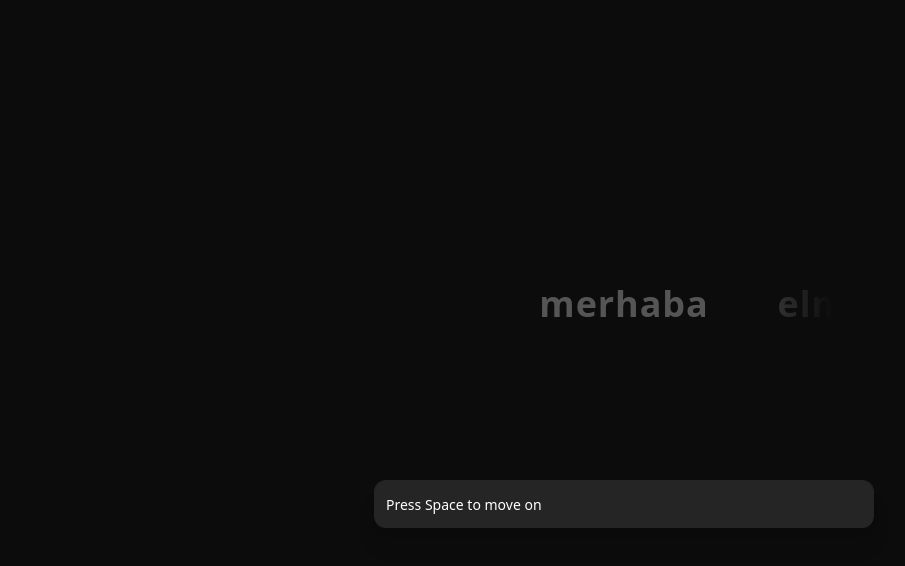
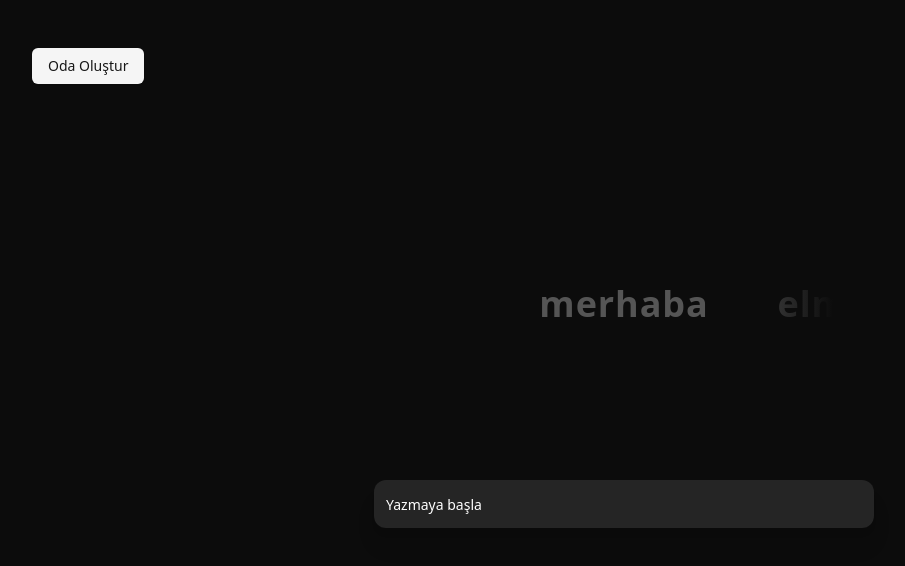
Before and after one commit to serkan-bayram/type-race-frontend, a React (Vite) app: page / in a window 1280 px wide. Shown: the top 566 px of the page, without its empty margins (16-921 px from the left). Built offline with nearby package versions, Linux system fonts and the light colour scheme.

Commit message:
Setup TanStack Query

```diff
--- a/package.json
+++ b/package.json
@@ -10,6 +10,9 @@
     "preview": "vite preview"
   },
   "dependencies": {
+    "@radix-ui/react-slot": "^1.1.0",
+    "@tanstack/react-query": "^5.60.5",
+    "axios": "^1.7.7",
     "class-variance-authority": "^0.7.0",
     "clsx": "^2.1.1",
     "lucide-react": "^0.460.0",
--- a/src/App.tsx
+++ b/src/App.tsx
@@ -3,6 +3,8 @@
 import "./index.css";
 import { FadeOutBox } from "./components/fade-out-box";
 import { WordsContainer } from "./components/words-container";
+import { Button } from "./components/ui/button";
+import { CreateRoom } from "./components/create-room";
 
 export default function App() {
   const wordsList = [
@@ -85,6 +87,8 @@
 
   return (
     <div className="w-full min-h-[100dvh] bg-[#0C0C0C] flex flex-col items-center justify-center">
+      <CreateRoom />
+
       <div className="flex w-[40%] h-16 overflow-x-hidden">
         <FadeOutBox direction="bg-gradient-to-r" />
 
@@ -97,7 +101,7 @@
         value={history[historyLastIndex]}
         onKeyDown={handleKeyDown}
         onChange={handleChange}
-        placeholder="Press Space to move on"
+        placeholder="Yazmaya başla"
         className="w-[500px] text-lg py-6 mt-36 rounded-xl text-white placeholder:text-white bg-white/10 shadow-xl border-none"
       />
     </div>
--- /dev/null
+++ b/src/components/create-room.tsx
@@ -0,0 +1,24 @@
+import { useMutation } from "@tanstack/react-query";
+import { Button } from "./ui/button";
+import axios from "axios";
+
+export const createRoom = async () => {
+  return axios.get(`${import.meta.env.VITE_API_URL}/room/create`);
+};
+
+export function CreateRoom() {
+  const mutation = useMutation({
+    mutationKey: ["create-room"],
+    mutationFn: createRoom,
+  });
+
+  return (
+    <Button
+      onClick={() => mutation.mutate()}
+      variant={"secondary"}
+      className="absolute top-12 left-12"
+    >
+      Oda Oluştur
+    </Button>
+  );
+}
--- /dev/null
+++ b/src/components/ui/button.tsx
@@ -0,0 +1,57 @@
+import * as React from "react"
+import { Slot } from "@radix-ui/react-slot"
+import { cva, type VariantProps } from "class-variance-authority"
+
+import { cn } from "@/lib/utils"
+
+const buttonVariants = cva(
+  "inline-flex items-center justify-center gap-2 whitespace-nowrap rounded-md text-sm font-medium transition-colors focus-visible:outline-none focus-visible:ring-1 focus-visible:ring-ring disabled:pointer-events-none disabled:opacity-50 [&_svg]:pointer-events-none [&_svg]:size-4 [&_svg]:shrink-0",
+  {
+    variants: {
+      variant: {
+        default:
+          "bg-primary text-primary-foreground shadow hover:bg-primary/90",
+        destructive:
+          "bg-destructive text-destructive-foreground shadow-sm hover:bg-destructive/90",
+        outline:
+          "border border-input bg-background shadow-sm hover:bg-accent hover:text-accent-foreground",
+        secondary:
+          "bg-secondary text-secondary-foreground shadow-sm hover:bg-secondary/80",
+        ghost: "hover:bg-accent hover:text-accent-foreground",
+        link: "text-primary underline-offset-4 hover:underline",
+      },
+      size: {
+        default: "h-9 px-4 py-2",
+        sm: "h-8 rounded-md px-3 text-xs",
+        lg: "h-10 rounded-md px-8",
+        icon: "h-9 w-9",
+      },
+    },
+    defaultVariants: {
+      variant: "default",
+      size: "default",
+    },
+  }
+)
+
+export interface ButtonProps
+  extends React.ButtonHTMLAttributes<HTMLButtonElement>,
+    VariantProps<typeof buttonVariants> {
+  asChild?: boolean
+}
+
+const Button = React.forwardRef<HTMLButtonElement, ButtonProps>(
+  ({ className, variant, size, asChild = false, ...props }, ref) => {
+    const Comp = asChild ? Slot : "button"
+    return (
+      <Comp
+        className={cn(buttonVariants({ variant, size, className }))}
+        ref={ref}
+        {...props}
+      />
+    )
+  }
+)
+Button.displayName = "Button"
+
+export { Button, buttonVariants }
--- a/src/main.tsx
+++ b/src/main.tsx
@@ -1,9 +1,14 @@
 import { StrictMode } from "react";
 import { createRoot } from "react-dom/client";
 import App from "./App.tsx";
+import { QueryClient, QueryClientProvider } from "@tanstack/react-query";
+
+const queryClient = new QueryClient();
 
 createRoot(document.getElementById("root")!).render(
   <StrictMode>
-    <App />
+    <QueryClientProvider client={queryClient}>
+      <App />
+    </QueryClientProvider>
   </StrictMode>
 );
```
Also changed, not shown: 1 other file (tests, documents, lock files or other folders).
